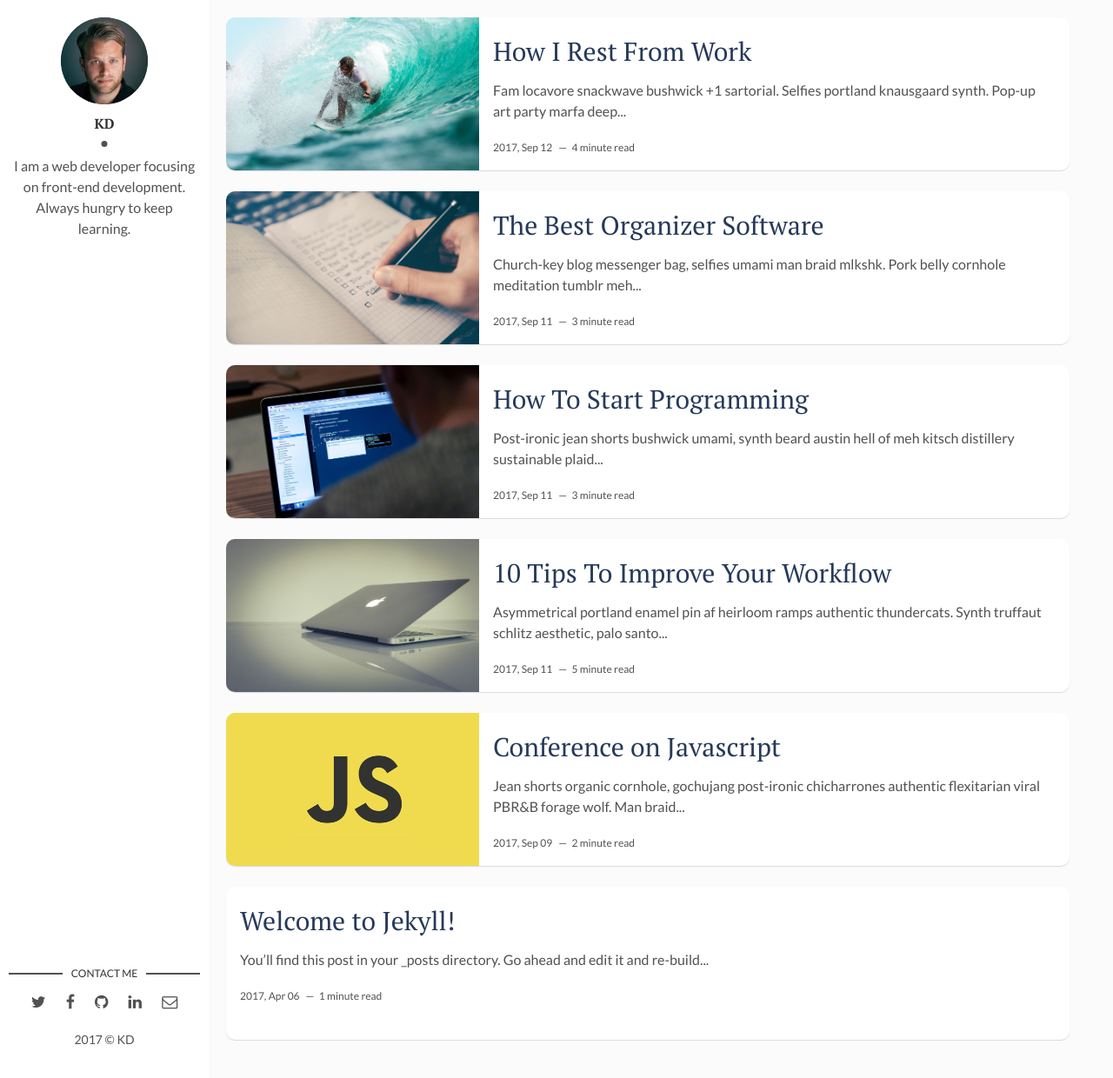
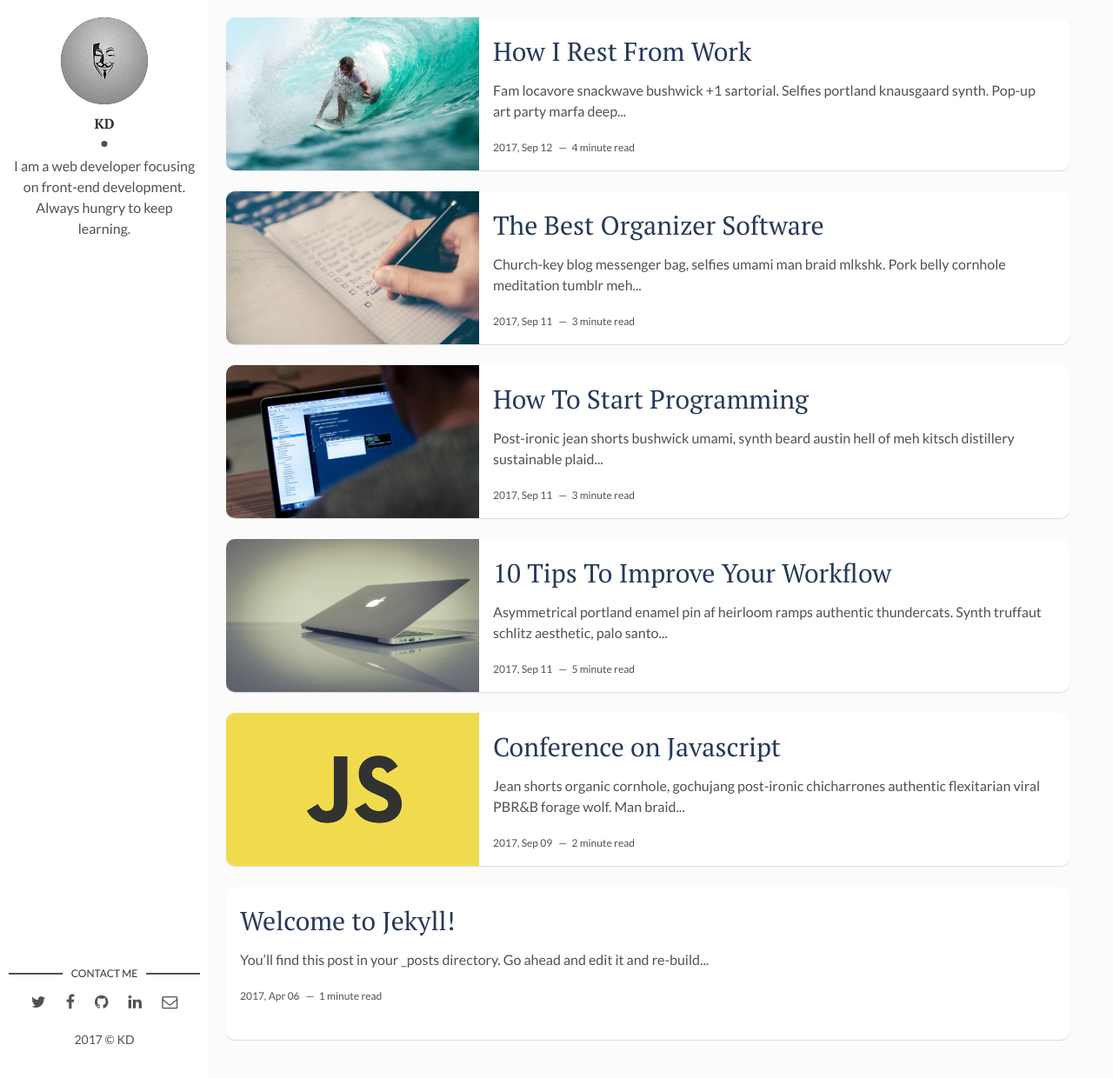
Before and after one commit to dkarthe/techbyte, a Jekyll site: the page built from index.html, in a window 1280 px wide and 1240 px high. Shown: the whole window at 87% size. Built offline with Jekyll 4.4.1, drawn with Linux system fonts in a browser that asks for light colours.

Commit message:
Update _config.yml

```diff
--- a/_config.yml
+++ b/_config.yml
@@ -9,7 +9,7 @@ url: "http://techbyte.me" # the base hostname & protocol for your site, e.g. htt
 
 # Author Settings
 author: KD # add your name
-author-img: david-freeman.jpg # add your photo
+author-img: profile.png # add your photo
 about-author: I am a web developer focusing on front-end development. Always hungry to keep learning. # add description
 twitter: gpaidapps # add your Twitter handle
 facebook: u4i.me # add your Facebook handle
```
